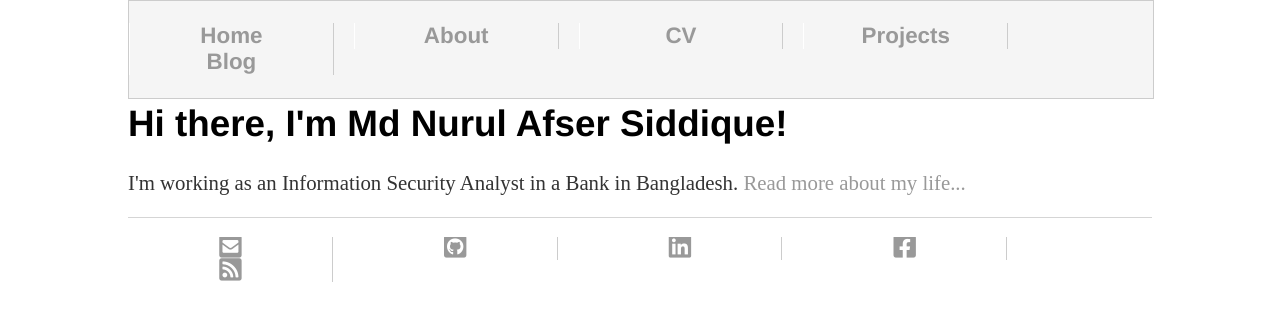
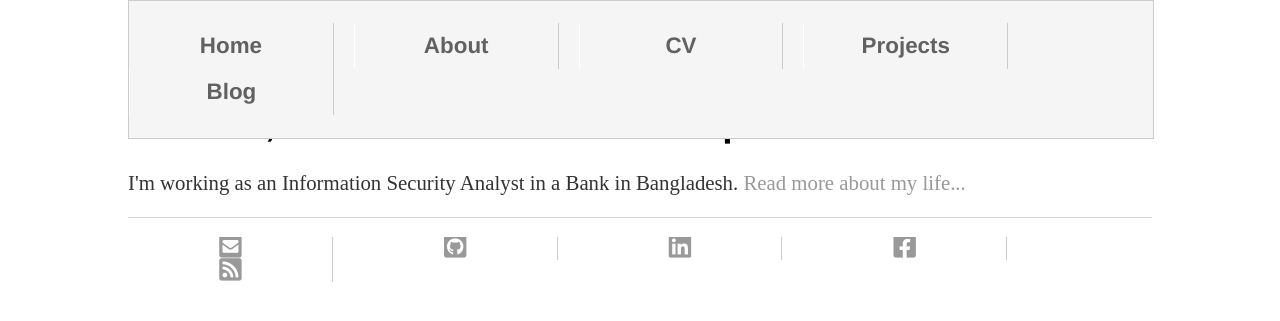
Before and after one commit to afsersid/afsersid.github.io, a Jekyll site: the page built from index.html, in a window 1280 px wide. Shown: the top 321 px of the page. Built offline with Jekyll 4.4.1, drawn with Linux system fonts in a browser that asks for light colours.

Commit message:
Update main.css

```diff
--- a/css/main.css
+++ b/css/main.css
@@ -19,6 +19,16 @@ nav ul li, footer ul li {
     width: 20%; /* fallback for non-calc() browsers */
     width: calc(100% / 5);
     box-sizing: border-box;
+}
+nav ul li:first-child {
+  border-left: none;
+}
+
+nav ul li a {
+  display: block;
+  text-decoration: none;
+  color: #616161;
+  padding: 10px 0;
 }
 a {
     text-decoration: none;
```
